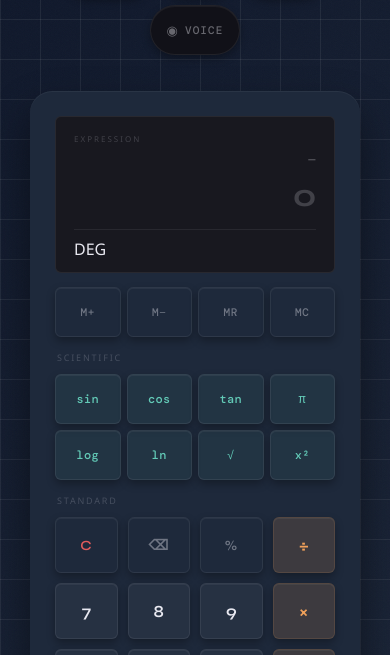
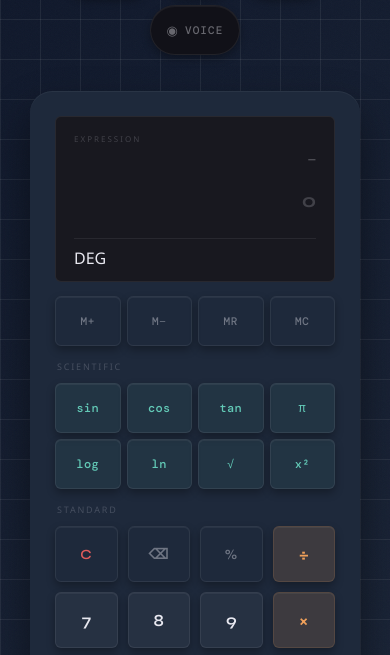
Before and after one commit to Sonu-H-N/calculator-app, a plain HTML site: page index.html in a window 390 px wide. Shown: the part 141-796 px from the top of the page. Drawn offline with nearby package versions, Linux system fonts and the light colour scheme; a web font is replaced by a local one.

Commit message:
Enhanced display responsiveness and font scaling

```diff
--- a/style.css
+++ b/style.css
@@ -242,12 +242,14 @@ h1 {
 }
 
 #display {
+    font-size: clamp(18px, 5vw, 28px);
+    height: auto;
+    min-height: 60px;
     width: 100%;
     background: transparent;
     border: none;
     outline: none;
     font-family: var(--display);
-    font-size: 2rem;
     font-weight: 700;
     color: var(--text);
     text-align: right;
```
